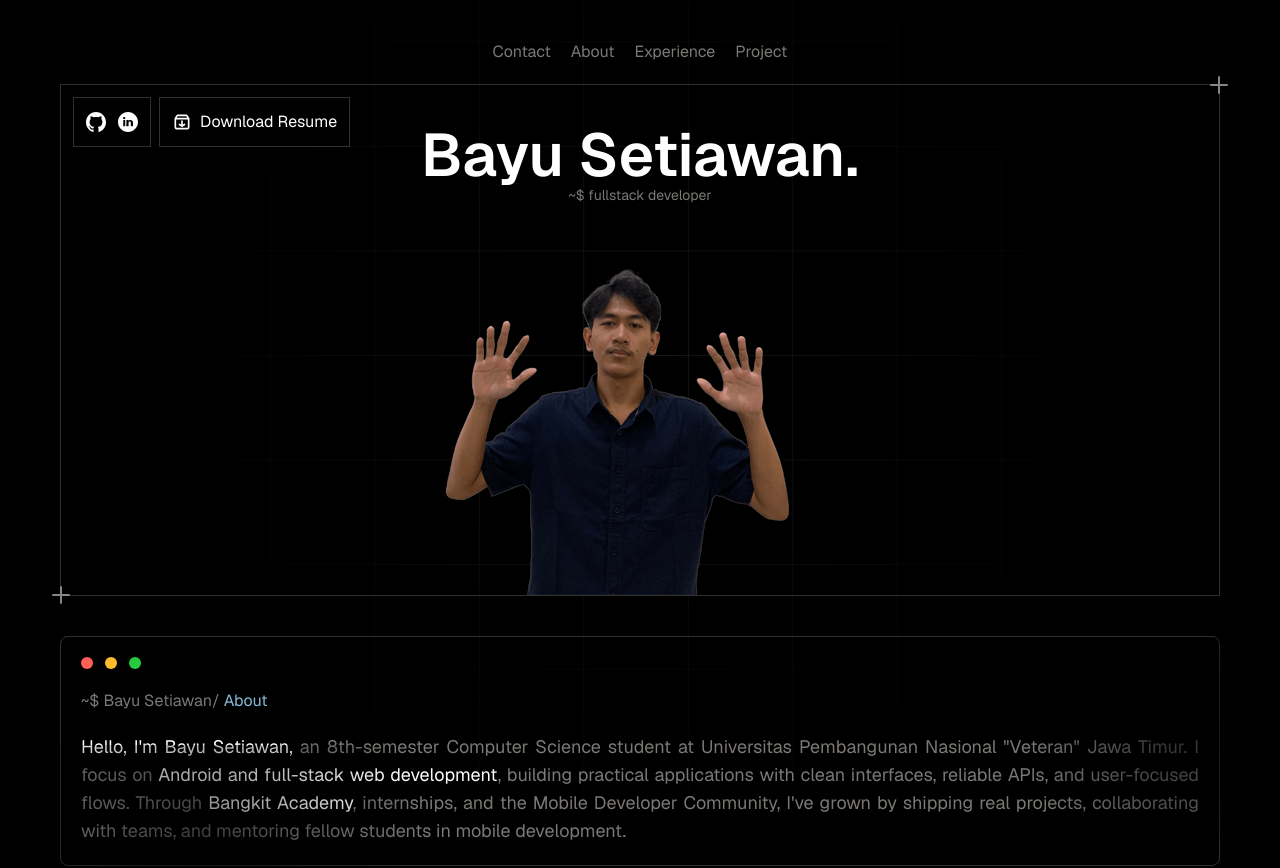
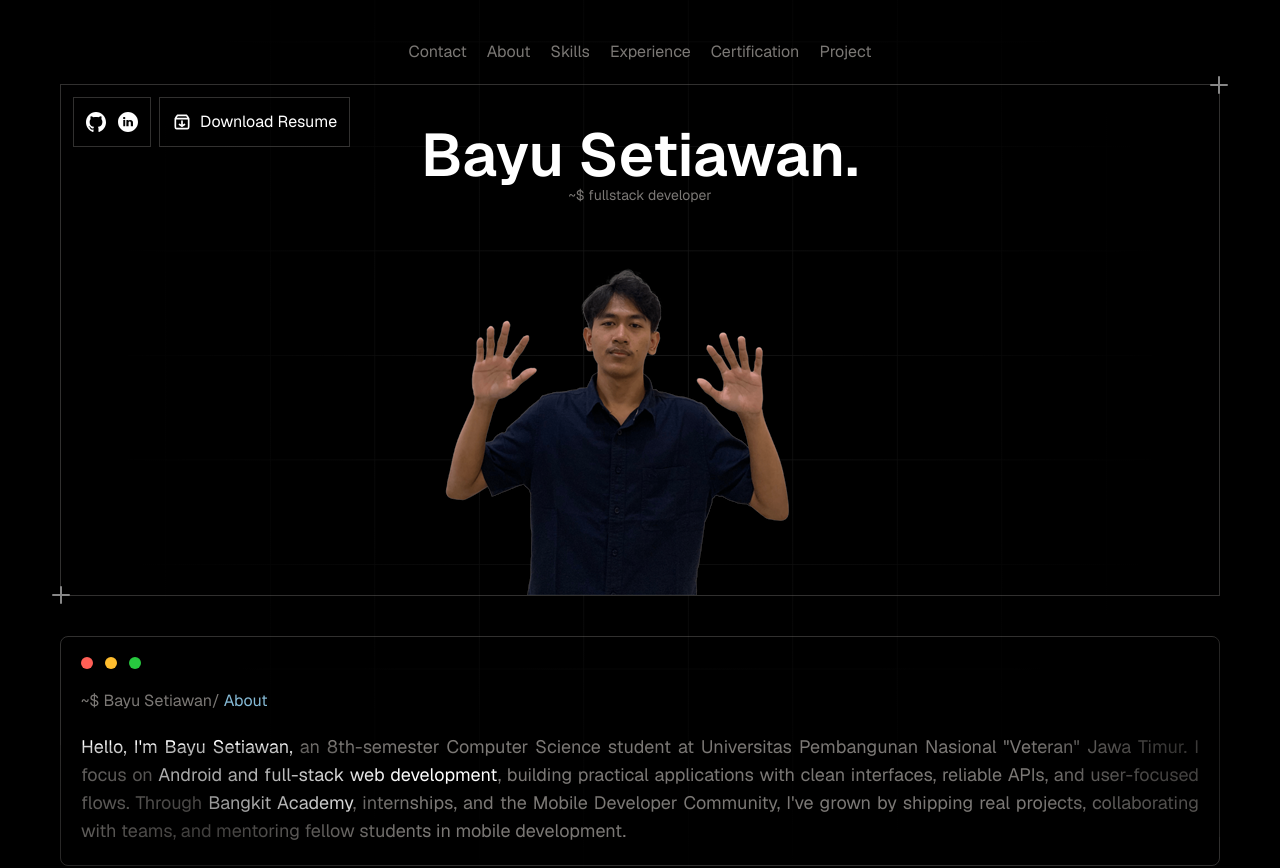
Before and after one commit to bayustwn/portofolio, a React (Vite) app: page / in a window 1280 px wide. Shown: the top 868 px of the page. Built offline with nearby package versions, Linux system fonts and the light colour scheme.

Commit message:
refactor: add skill and cert navbar

```diff
--- a/src/components/sections/Certification.tsx
+++ b/src/components/sections/Certification.tsx
@@ -7,7 +7,7 @@ interface CertificationProps {
 
 const Certification = ({ handleImageClick }: CertificationProps) => {
     return (
-        <div className="border border-light-gray/40 h-fit p-5 rounded-lg">
+        <div id="certification" className="border border-light-gray/40 h-fit p-5 rounded-lg">
             <ActionBar />
             <h1 className="text-light-gray mt-5">
                 ~$ Bayu Setiawan/ <span className="text-light-blue">Certification</span>
--- a/src/components/sections/Skills.tsx
+++ b/src/components/sections/Skills.tsx
@@ -3,7 +3,7 @@ import { skills } from "../../data/portfolioData";
 
 const Skills = () => {
     return (
-        <div className="relative border border-light-gray/40 md:h-full h-fit flex-1 p-5 rounded-lg">
+        <div id="skills" className="relative border border-light-gray/40 md:h-full h-fit flex-1 p-5 rounded-lg">
             <div
                 className="absolute inset-0 z-0"
                 style={{
--- a/src/components/ui/navbar.tsx
+++ b/src/components/ui/navbar.tsx
@@ -10,8 +10,16 @@ export default function Navbar() {
                 "destination" : "#about"
             }
             ,{
+                "name" : "Skills",
+                "destination" : "#skills"
+            }
+            ,{
                 "name" : "Experience",
                 "destination" : "#experience"
+            }
+            ,{
+                "name" : "Certification",
+                "destination" : "#certification"
             }
             ,{
                 "name" : "Project",
```
